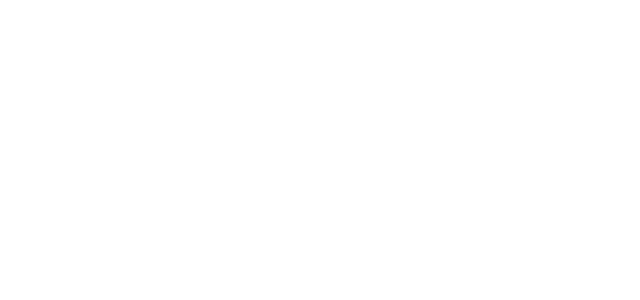
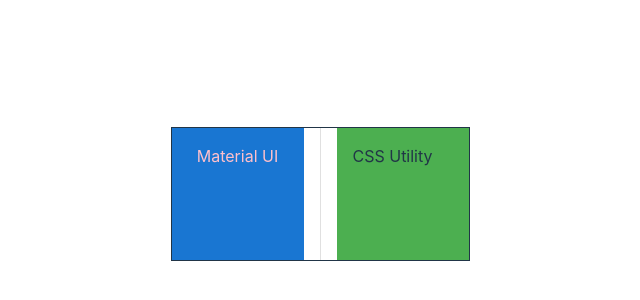
Before and after one commit to Narotam-Mishra/material-ui-learning, a React (Vite) app: page / in a window 1280 px wide. Shown: the part 206-506 px from the top of the page, without its empty margins (320-960 px from the left). Built offline with nearby package versions, Linux system fonts and the light colour scheme.

Commit message:
mui-learning_1.13_Layout_Stack

```diff
--- a/src/App.tsx
+++ b/src/App.tsx
@@ -1,6 +1,6 @@
 
 import './App.css'
-// import MUILayout from './components/MUILayout'
+import MUILayout from './components/MUILayout'
 // import MUIAutoComplete from './components/MUIAutoComplete'
 // import MUIRating from './components/MUIRating'
 // import MUISwitch from './components/MUISwitch'
@@ -24,7 +24,7 @@
      {/* <MUISwitch /> */}
      {/* <MUIRating /> */}
      {/* <MUIAutoComplete /> */}
-     {/* <MUILayout /> */}
+     <MUILayout />
     </div>
   )
 }
--- a/src/components/MUILayout.tsx
+++ b/src/components/MUILayout.tsx
@@ -1,25 +1,38 @@
-import { Box } from "@mui/material"
+import { Box, Stack, Divider } from "@mui/material"
 
 const MUILayout = () => {
   return (
-    <>
-      <Box sx={{
-        backgroundColor: 'primary.main',
-        color: 'pink',
-        height: '100px',
-        width: '100px',
-        padding: '16px',
-        '&:hover': {
-            backgroundColor: 'primary.light'
-        }
-    }}>
+    <Stack
+      sx={{ border: "1px solid" }}
+      direction={"row"}
+      spacing={2}
+      divider={<Divider orientation="vertical" flexItem />}
+    >
+      <Box
+        sx={{
+          backgroundColor: "primary.main",
+          color: "pink",
+          height: "100px",
+          width: "100px",
+          padding: "16px",
+          "&:hover": {
+            backgroundColor: "primary.light",
+          },
+        }}
+      >
         Material UI
-    </Box>
-    <Box display='flex' height='100px' width='100px' bgcolor='success.light' p={2}>
+      </Box>
+      <Box
+        display="flex"
+        height="100px"
+        width="100px"
+        bgcolor="success.light"
+        p={2}
+      >
         CSS Utility
-    </Box>
-    </>
-  )
+      </Box>
+    </Stack>
+  );
 }
 
 export default MUILayout;
```
Also changed, not shown: ReadMe.txt.
